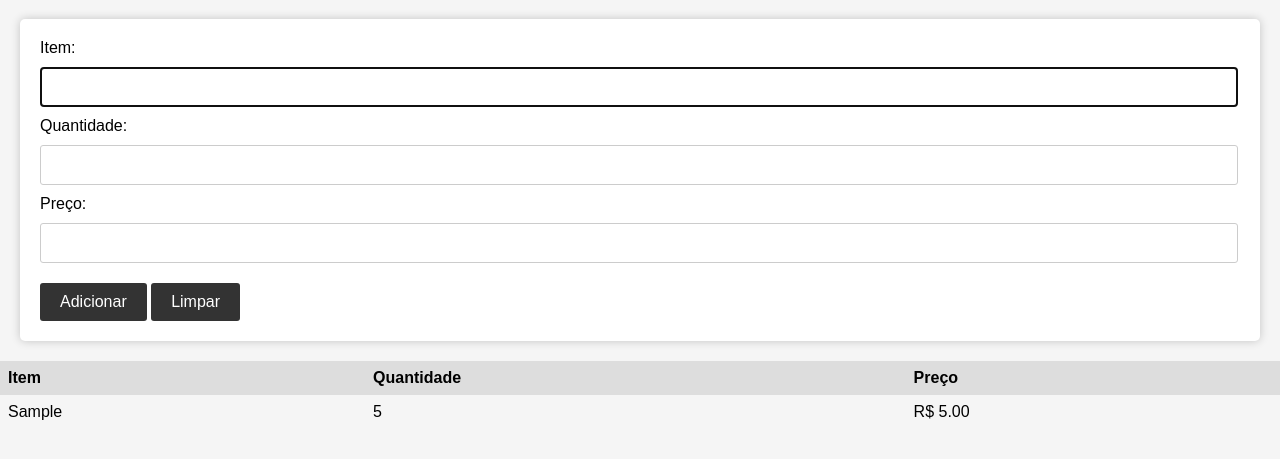
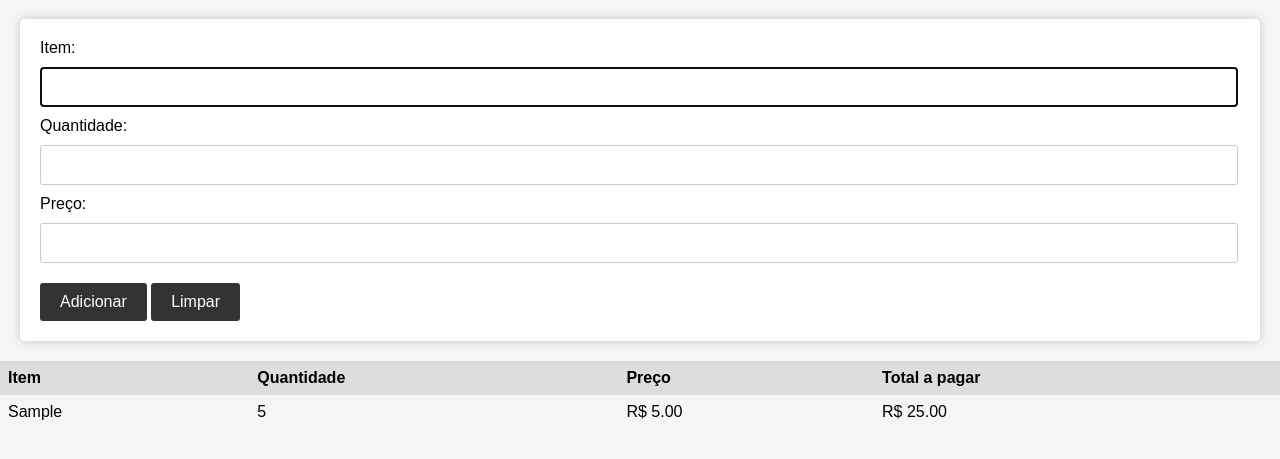
Before and after one commit to filipegranja98/Programa-o-para-Web, a plain HTML site: page ListadeCompras/index.html in a window 1280 px wide. Both pictures are taken after typing "Sample", "5", "5" into the empty fields and a click on the button "Adicionar". Shown: the part 75-534 px from the top of the page. Drawn offline with Linux system fonts and the light colour scheme.

Commit message:
alteraçoes

```diff
--- a/ListadeCompras/index.html
+++ b/ListadeCompras/index.html
@@ -33,6 +33,7 @@
           <th>Item</th>
           <th>Quantidade</th>
           <th>Preço</th>
+          <th>Total a pagar</th>
         </tr>
       </thead>
       <tbody>
--- a/ListadeCompras/index.js
+++ b/ListadeCompras/index.js
@@ -29,7 +29,7 @@ const redesenhaLista = (lista, listaItems) => {
     }
     const lista = document.querySelector("#lista tbody");
     const novaLinha = document.createElement("tr");
-    novaLinha.innerHTML = `<td>${item}</td><td>${quantidade}</td><td>R$ ${preco.toFixed(2)}</td>`;
+    novaLinha.innerHTML = `<td>${item}</td><td>${quantidade}</td><td>R$ ${preco.toFixed(2)}</td> <td>R$ ${(preco * quantidade).toFixed(2)}</td>`;
     lista.appendChild(novaLinha);
     document.getElementById("inputItem").value = "";
     document.getElementById("inputQuantidade").value = "";
```
